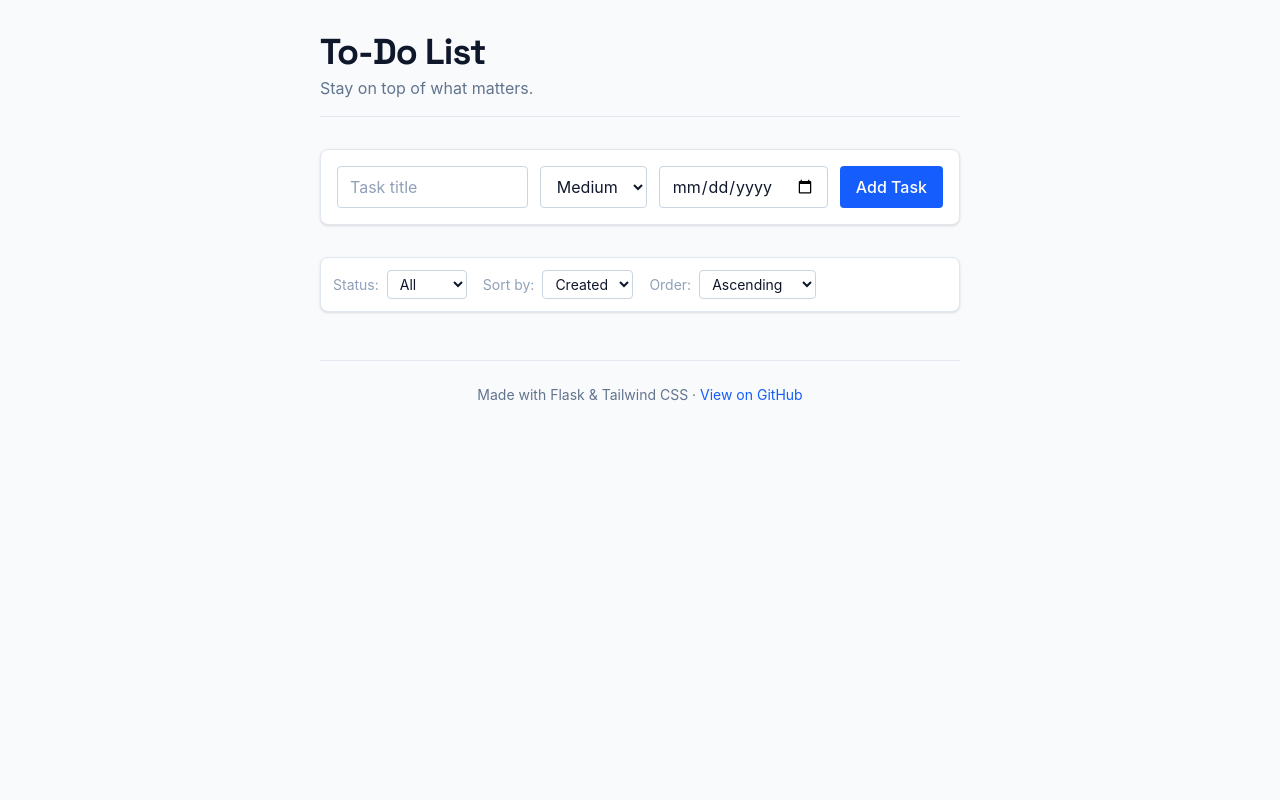
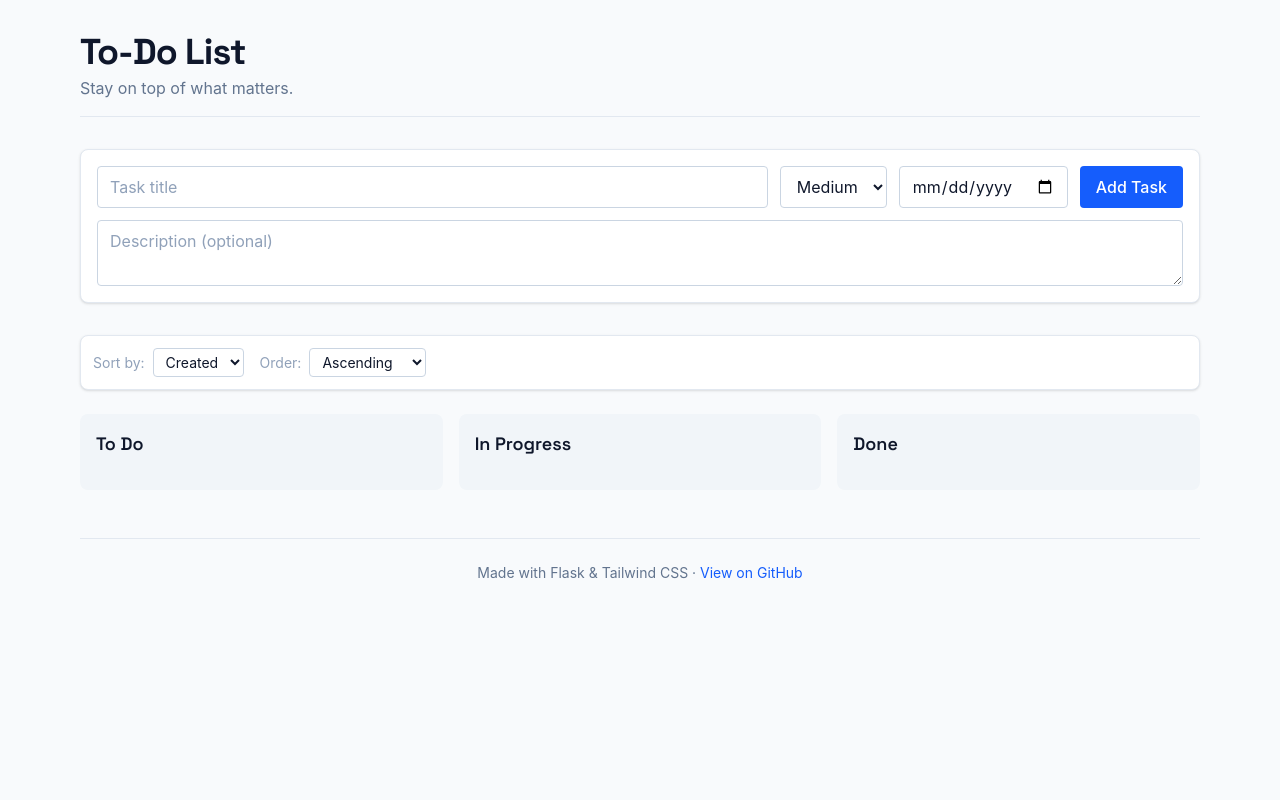
Before and after one commit to maciek404/todo-list, a Flask app: page / in a window 1280 px wide. Run offline with Flask 3, Linux system fonts and the light colour scheme.

Commit message:
Restructure to Kanban-style 3-column layout, add task description field

```diff
--- a/main.py
+++ b/main.py
@@ -1,5 +1,5 @@
 from flask import Flask, render_template, redirect, request, url_for
-from database import db, Task, Priority
+from database import db, Task, Priority, Status
 from datetime import date
 
 app = Flask(__name__)
@@ -13,13 +13,16 @@ with app.app_context():
 @app.route('/', methods=['GET', 'POST'])
 def home():
     if request.method == 'POST':
-        title = request.form.get('title').strip()
+        title = request.form.get('title', '').strip()
         priority_str = request.form.get('priority')
         due_date_str = request.form.get('due_date')
+        description = request.form.get('description', '').strip()
         if title:
             due_date = date.fromisoformat(due_date_str) if due_date_str else None
+            description = description or None
             new_task = Task(
                 title=title,
+                description=description,
                 priority=Priority[priority_str].value,
                 due_date=due_date,
             )
@@ -27,34 +30,23 @@ def home():
             db.session.commit()
         return redirect(url_for('home'))
 
-    status_filter = request.args.get('status', 'all')
     sort_by = request.args.get('sort', 'created_at')
     order = request.args.get('order', 'asc')
 
-    query = Task.query
-    if status_filter == 'active':
-        query = query.filter_by(is_done=False)
-    elif status_filter == 'done':
-        query = query.filter_by(is_done=True)
-
     sort_column = getattr(Task, sort_by)
     sort_column = sort_column.desc() if order == 'desc' else sort_column.asc()
-    query = query.order_by(sort_column)
-    tasks = query.all()
+
+    def tasks_by_status(status):
+        return Task.query.filter_by(status=status).order_by(sort_column).all()
+
     return render_template(
         'index.html',
-        tasks=tasks,
+        tasks_todo=tasks_by_status(Status.TODO.value),
+        tasks_in_progress=tasks_by_status(Status.IN_PROGRESS.value),
+        tasks_done=tasks_by_status(Status.DONE.value),
         sort_by=sort_by,
         order=order,
-        status_filter=status_filter,
     )
-
-@app.route('/complete/<int:task_id>', methods=['POST'])
-def complete_task(task_id):
-    current_task = db.get_or_404(Task, task_id)
-    current_task.is_done = not current_task.is_done
-    db.session.commit()
-    return redirect(url_for('home'))
 
 @app.route('/delete/<int:task_id>', methods=['POST'])
 def delete_task(task_id):
@@ -78,5 +70,16 @@ def edit_task(task_id):
             return redirect(url_for('home'))
     return render_template('edit.html', task=current_task)
 
+@app.route('/move/<int:task_id>/<string:direction>', methods=['POST'])
+def move_task(task_id, direction):
+    current_task = db.get_or_404(Task, task_id)
+    if direction == 'next' and current_task.status != Status.DONE.value:
+        current_task.status += 1
+        db.session.commit()
+    elif direction == 'prev' and current_task.status != Status.TODO.value:
+        current_task.status -= 1
+        db.session.commit()
+    return redirect(url_for('home'))
+
 if __name__ == '__main__':
     app.run(debug=True)
--- a/static/css/output.css
+++ b/static/css/output.css
@@ -10,7 +10,13 @@
       "Courier New", monospace;
     --color-red-50: oklch(97.1% 0.013 17.38);
     --color-red-100: oklch(93.6% 0.032 17.717);
+    --color-red-200: oklch(88.5% 0.062 18.334);
     --color-red-700: oklch(50.5% 0.213 27.518);
+    --color-orange-50: oklch(98% 0.016 73.684);
+    --color-orange-100: oklch(95.4% 0.038 75.164);
+    --color-orange-500: oklch(70.5% 0.213 47.604);
+    --color-orange-600: oklch(64.6% 0.222 41.116);
+    --color-orange-700: oklch(55.3% 0.195 38.402);
     --color-yellow-100: oklch(97.3% 0.071 103.193);
     --color-yellow-700: oklch(55.4% 0.135 66.442);
     --color-green-100: oklch(96.2% 0.044 156.743);
@@ -26,17 +32,18 @@
     --color-slate-300: oklch(86.9% 0.022 252.894);
     --color-slate-400: oklch(70.4% 0.04 256.788);
     --color-slate-500: oklch(55.4% 0.046 257.417);
-    --color-slate-600: oklch(44.6% 0.043 257.281);
     --color-slate-700: oklch(37.2% 0.044 257.287);
-    --color-slate-800: oklch(27.9% 0.041 260.031);
     --color-slate-900: oklch(20.8% 0.042 265.755);
     --color-white: #fff;
     --spacing: 0.25rem;
     --container-2xl: 42rem;
+    --container-6xl: 72rem;
     --text-xs: 0.75rem;
     --text-xs--line-height: calc(1 / 0.75);
     --text-sm: 0.875rem;
     --text-sm--line-height: calc(1.25 / 0.875);
+    --text-lg: 1.125rem;
+    --text-lg--line-height: calc(1.75 / 1.125);
     --text-3xl: 1.875rem;
     --text-3xl--line-height: calc(2.25 / 1.875);
     --text-4xl: 2.25rem;
@@ -214,6 +221,9 @@
   .mt-12 {
     margin-top: calc(var(--spacing) * 12);
   }
+  .mb-4 {
+    margin-bottom: calc(var(--spacing) * 4);
+  }
   .mb-6 {
     margin-bottom: calc(var(--spacing) * 6);
   }
@@ -223,14 +233,32 @@
   .ml-auto {
     margin-left: auto;
   }
+  .line-clamp-2 {
+    overflow: hidden;
+    display: -webkit-box;
+    -webkit-box-orient: vertical;
+    -webkit-line-clamp: 2;
+  }
   .flex {
     display: flex;
+  }
+  .grid {
+    display: grid;
+  }
+  .table {
+    display: table;
   }
   .min-h-screen {
     min-height: 100vh;
   }
+  .w-full {
+    width: 100%;
+  }
   .max-w-2xl {
     max-width: var(--container-2xl);
+  }
+  .max-w-6xl {
+    max-width: var(--container-6xl);
   }
   .min-w-\[150px\] {
     min-width: 150px;
@@ -238,11 +266,26 @@
   .flex-1 {
     flex: 1;
   }
+  .border-collapse {
+    border-collapse: collapse;
+  }
+  .resize {
+    resize: both;
+  }
+  .grid-cols-1 {
+    grid-template-columns: repeat(1, minmax(0, 1fr));
+  }
   .flex-wrap {
     flex-wrap: wrap;
   }
   .items-center {
     align-items: center;
+  }
+  .items-start {
+    align-items: flex-start;
+  }
+  .justify-between {
+    justify-content: space-between;
   }
   .gap-2 {
     gap: calc(var(--spacing) * 2);
@@ -351,13 +406,13 @@
   .font-sans {
     font-family: var(--font-sans);
   }
-  .text-3xl {
-    font-size: var(--text-3xl);
-    line-height: var(--tw-leading, var(--text-3xl--line-height));
-  }
   .text-4xl {
     font-size: var(--text-4xl);
     line-height: var(--tw-leading, var(--text-4xl--line-height));
+  }
+  .text-lg {
+    font-size: var(--text-lg);
+    line-height: var(--tw-leading, var(--text-lg--line-height));
   }
   .text-sm {
     font-size: var(--text-sm);
@@ -461,6 +535,11 @@
   .focus\:outline-none:focus {
     --tw-outline-style: none;
     outline-style: none;
+  }
+  @media (width >= 48rem) {
+    .md\:grid-cols-3 {
+      grid-template-columns: repeat(3, minmax(0, 1fr));
+    }
   }
 }
 @property --tw-space-y-reverse {
@@ -546,6 +625,11 @@
   inherits: false;
   initial-value: 0 0 #0000;
 }
+@property --tw-outline-style {
+  syntax: "*";
+  inherits: false;
+  initial-value: solid;
+}
 @layer properties {
   @supports ((-webkit-hyphens: none) and (not (margin-trim: inline))) or ((-moz-orient: inline) and (not (color:rgb(from red r g b)))) {
     *, ::before, ::after, ::backdrop {
@@ -567,6 +651,7 @@
       --tw-ring-offset-width: 0px;
       --tw-ring-offset-color: #fff;
       --tw-ring-offset-shadow: 0 0 #0000;
+      --tw-outline-style: solid;
     }
   }
 }
--- /dev/null
+++ b/templates/_task_card.html
@@ -0,0 +1,51 @@
+{% macro task_card(task) %}
+<li class="flex flex-wrap items-start gap-3 bg-white p-4 rounded-lg shadow-sm border border-slate-200">
+    <div class="flex-1 min-w-[150px]">
+        <p class="text-slate-900">{{ task.title }}</p>
+        {% if task.description %}
+            <p class="text-sm text-slate-500 line-clamp-2">{{ task.description }}</p>
+        {% endif %}
+    </div>
+
+    <span class="text-xs font-semibold px-2 py-1 rounded-full
+        {% if task.priority_name == 'HIGH' %}bg-orange-100 text-orange-600
+        {% elif task.priority_name == 'MEDIUM' %}bg-yellow-100 text-yellow-700
+        {% else %}bg-green-100 text-green-700{% endif %}">
+        {{ task.priority_name }}
+    </span>
+
+    {% if task.due_date %}
+        <span class="text-sm text-slate-500">
+            📆 {{ task.due_date.strftime('%d.%m.%Y') }}
+        </span>
+    {% endif %}
+
+    <div class="flex gap-2 ml-auto">
+        {% if task.status_name != 'TODO' %}
+        <form method="POST" action="{{ url_for('move_task', task_id=task.id, direction='prev') }}">
+            <button type="submit" class="text-sm bg-slate-100 hover:bg-slate-200 text-slate-700 px-3 py-1 rounded transition-colors">
+                ← Back
+            </button>
+        </form>
+        {% endif %}
+
+        {% if task.status_name != 'DONE' %}
+        <form method="POST" action="{{ url_for('move_task', task_id=task.id, direction='next') }}">
+            <button type="submit" class="text-sm bg-slate-100 hover:bg-slate-200 text-slate-700 px-3 py-1 rounded transition-colors">
+                Forward →
+            </button>
+        </form>
+        {% endif %}
+
+        <a href="{{ url_for('edit_task', task_id=task.id) }}"
+           class="text-sm bg-blue-50 hover:bg-blue-100 text-blue-700 px-2 py-1 rounded transition-colors">
+            Edit
+        </a>
+        <form method="POST" action="{{ url_for('delete_task', task_id=task.id) }}">
+            <button type="submit" class="text-sm bg-red-50 hover:bg-red-100 text-red-700 px-3 py-1 rounded transition-colors">
+                Delete
+            </button>
+        </form>
+    </div>
+</li>
+{% endmacro %}
--- a/templates/index.html
+++ b/templates/index.html
@@ -1,3 +1,5 @@
+{% from '_task_card.html' import task_card %}
+
 <!DOCTYPE html>
 <html lang="en">
 <head>
@@ -10,7 +12,7 @@
 </head>
 
 <body class="bg-slate-50 text-slate-900 min-h-screen font-sans">
-    <div class="max-w-2xl mx-auto px-4 py-8">
+    <div class="max-w-6xl mx-auto px-4 py-8">
         <header class="mb-8 pb-4 border-b border-slate-200">
             <h1 class="font-heading text-4xl font-bold tracking-tight">To-Do List</h1>
             <p class="text-slate-500 mt-1">Stay on top of what matters.</p>
@@ -19,7 +21,6 @@
             <input type="text" id="title" name="title" required
                    placeholder="Task title"
                    class="flex-1 min-w-[150px] bg-white border border-slate-300 rounded px-3 py-2 text-slate-900 placeholder-slate-400 focus:outline-none focus:ring-2 focus:ring-blue-500">
-
             <select id="priority" name="priority"
                     class="bg-white border border-slate-300 rounded px-3 py-2 text-slate-900">
                 <option value="LOW">Low</option>
@@ -34,18 +35,12 @@
                     class="bg-blue-600 hover:bg-blue-700 text-white font-medium px-4 py-2 rounded transition-colors">
                 Add Task
             </button>
+
+            <textarea name="description" placeholder="Description (optional)" rows="2"
+                      class="bg-white border border-slate-300 rounded px-3 py-2 w-full text-slate-900 placeholder-slate-400 focus:outline-none focus:ring-2 focus:ring-blue-500"></textarea>
         </form>
 
         <form method="GET" class="flex flex-wrap items-center gap-4 mb-6 bg-white p-3 rounded-lg shadow-sm border border-slate-200 text-sm">
-            <div class="flex items-center gap-2">
-                <label for="status" class="text-slate-400">Status:</label>
-                <select name="status" id="status" onchange="this.form.submit()"
-                        class="bg-white border border-slate-300 rounded px-2 py-1 text-slate-900">
-                    <option value="all" {% if status_filter == 'all' %}selected{% endif %}>All</option>
-                    <option value="active" {% if status_filter == 'active' %}selected{% endif %}>Active</option>
-                    <option value="done" {% if status_filter == 'done' %}selected{% endif %}>Done</option>
-                </select>
-            </div>
             <div class="flex items-center gap-2">
                 <label for="sort" class="text-slate-400">Sort by:</label>
                 <select name="sort" id="sort" onchange="this.form.submit()"
@@ -64,6 +59,37 @@
             </select>
                 </div>
         </form>
+        <div class="grid grid-cols-1 md:grid-cols-3 gap-4">
+
+            <div class="bg-slate-100 rounded-lg p-4">
+                <h2 class="font-heading font-semibold text-lg mb-4">To Do</h2>
+                <ul class="space-y-3">
+                    {% for task in tasks_todo %}
+                        {{ task_card(task) }}
+                    {% endfor %}
+                </ul>
+            </div>
+
+            <div class="bg-slate-100 rounded-lg p-4">
+                <h2 class="font-heading font-semibold text-lg mb-4">In Progress</h2>
+                <ul class="space-y-3">
+                    {% for task in tasks_in_progress %}
+                        {{ task_card(task) }}
+                    {% endfor %}
+                </ul>
+            </div>
+
+            <div class="bg-slate-100 rounded-lg p-4">
+                <h2 class="font-heading font-semibold text-lg mb-4">Done</h2>
+                <ul class="space-y-3">
+                    {% for task in tasks_done %}
+                        {{ task_card(task) }}
+                    {% endfor %}
+                </ul>
+            </div>
+
+        </div>
+
 
         <ul class="space-y-3">
           {% for task in tasks %}
```
Also changed, not shown: other parts of static/css/output.css (+31 -0 lines), database.py (+10 -1 lines), templates/edit.html (+12 -4 lines).
